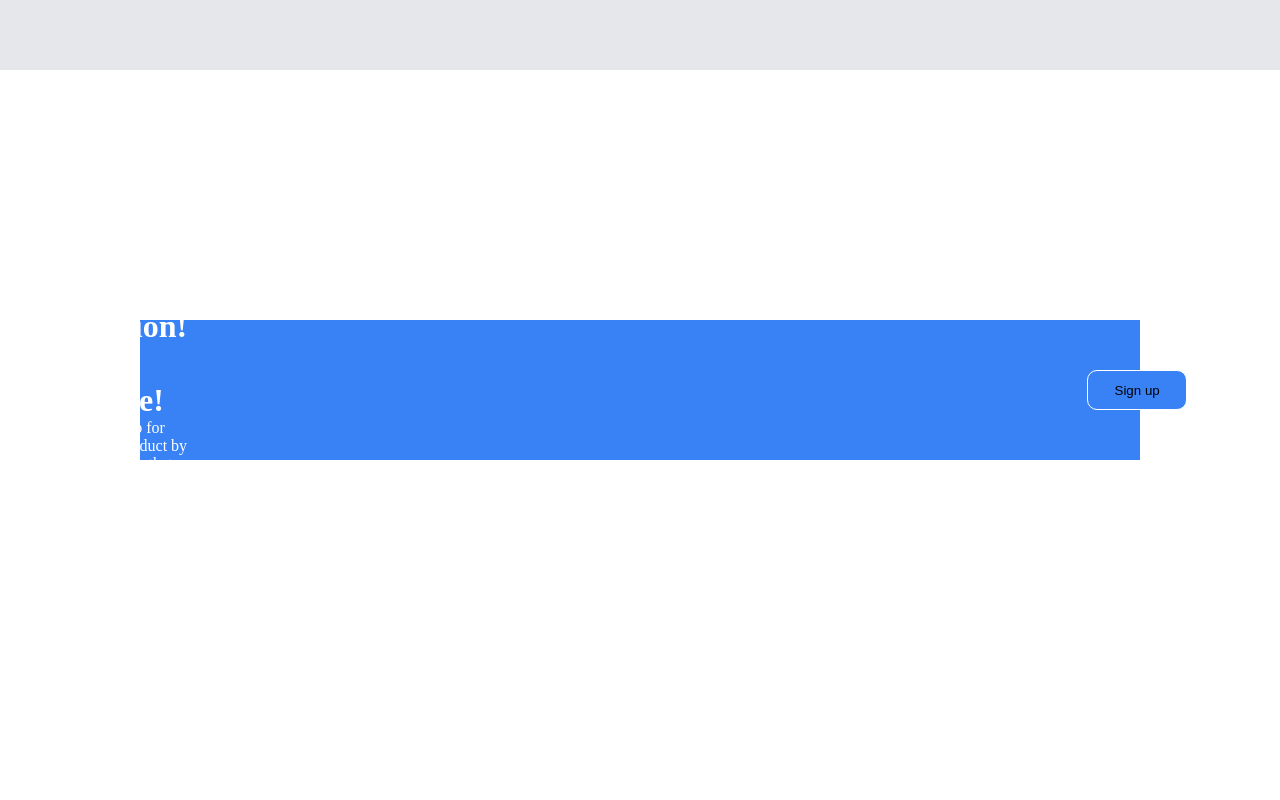
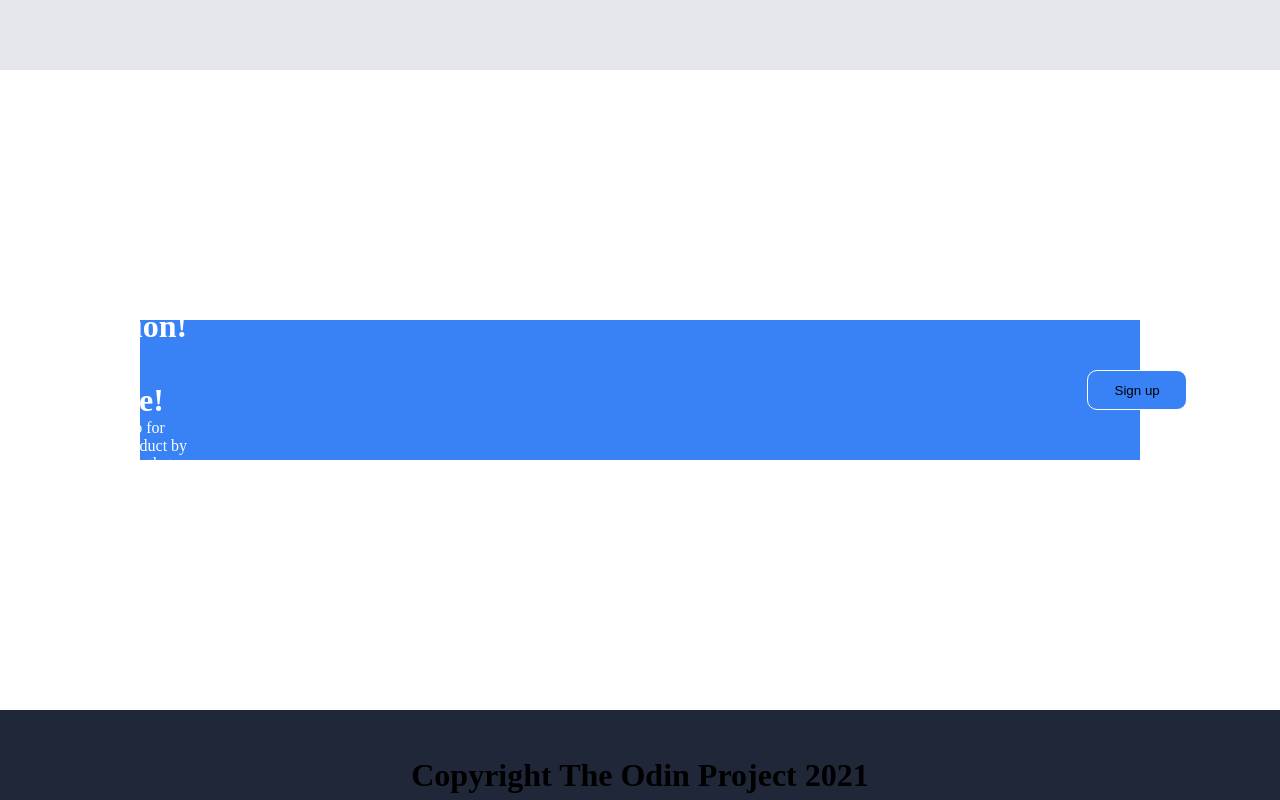
Before and after one commit to KebanFiru/odin-landingpage, a plain HTML site: page Code/Frontend/index.html in a window 1280 px wide. Shown: the part 1886-2686 px from the top of the page. Before the commit the page ends 2596 px from the top, so only its background shows below. Drawn offline with Linux system fonts and the light colour scheme.

Commit message:
Finish of the project

```diff
--- a/Code/Frontend/index.html
+++ b/Code/Frontend/index.html
@@ -87,5 +87,12 @@
             </div>
         </div>
     </div>
+    <div class="FifthPart">
+        <h1 class="Copyright">
+            Copyright The Odin Project 2021
+        </h1>
+    </div>
+
+    </div>
 </body>
 </html>
--- a/Code/Frontend/style.css
+++ b/Code/Frontend/style.css
@@ -157,3 +157,12 @@ ul{
 .LeftPart{
     color: White;
 }
+
+.FifthPart{
+    background-color: #1F2739;
+    height: 50px;
+    display: flex;
+    justify-content: center;
+    align-items: center;
+    padding-top: 40px;
+}
```
